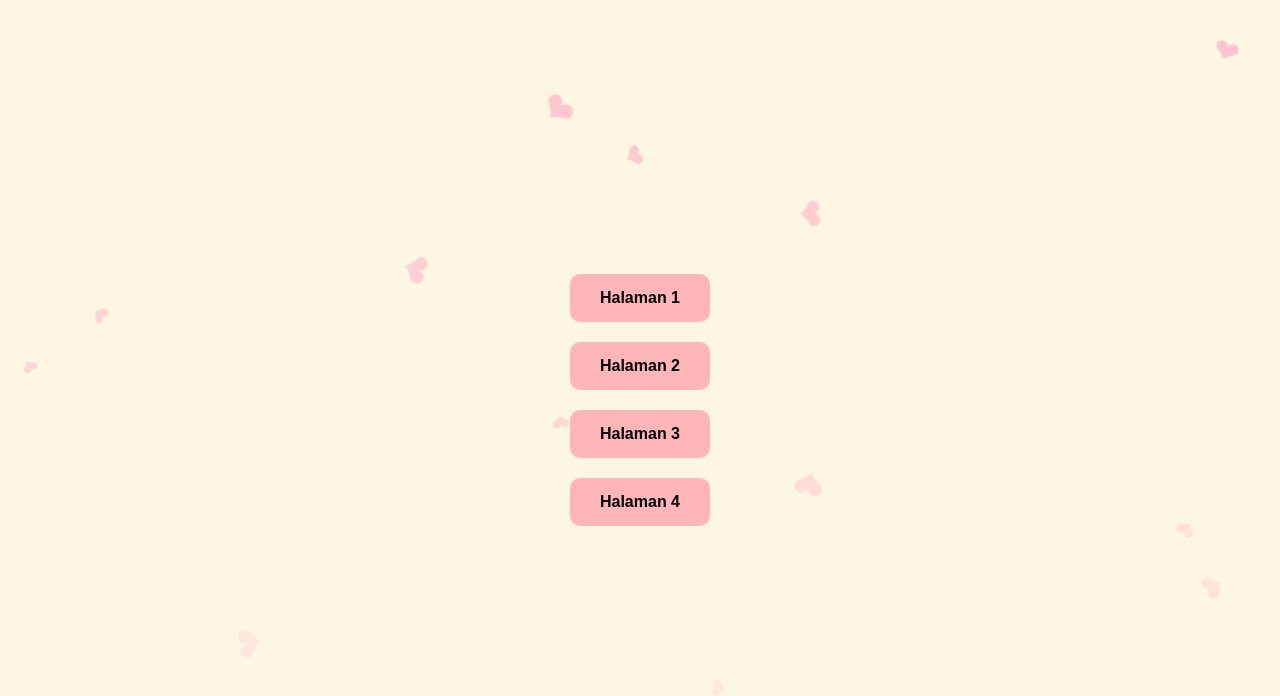
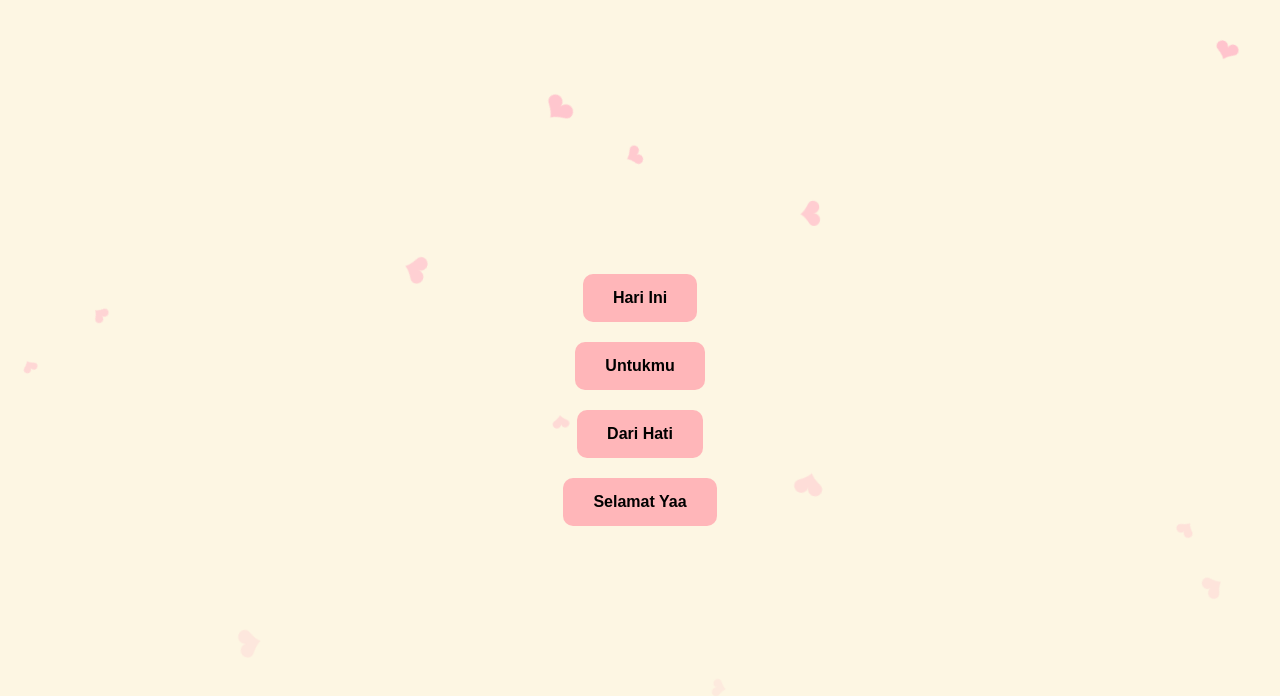
Before and after one commit to Ulia-19/untukmu, a plain HTML site: page index.html in a window 1280 px wide. Drawn offline with Linux system fonts and the light colour scheme.

Commit message:
Add files via upload

```diff
--- a/index.html
+++ b/index.html
@@ -179,10 +179,10 @@
   </script>
 
   <div class="menu" id="menu">
-    <a href="#" onclick="playSound(); showPage('halaman1')">Halaman 1</a>
-    <a href="#" onclick="playSound(); showPage('halaman2')">Halaman 2</a>
-    <a href="#" onclick="playSound(); showPage('halaman3')">Halaman 3</a>
-    <a href="#" onclick="playSound(); showPage('halaman4')">Halaman 4</a>
+    <a href="#" onclick="playSound(); showPage('halaman1')">Hari Ini</a>
+    <a href="#" onclick="playSound(); showPage('halaman2')">Untukmu</a>
+    <a href="#" onclick="playSound(); showPage('halaman3')">Dari Hati</a>
+    <a href="#" onclick="playSound(); showPage('halaman4')">Selamat Yaa</a>
   </div>
 
   <div class="halaman" id="halaman1">
```
